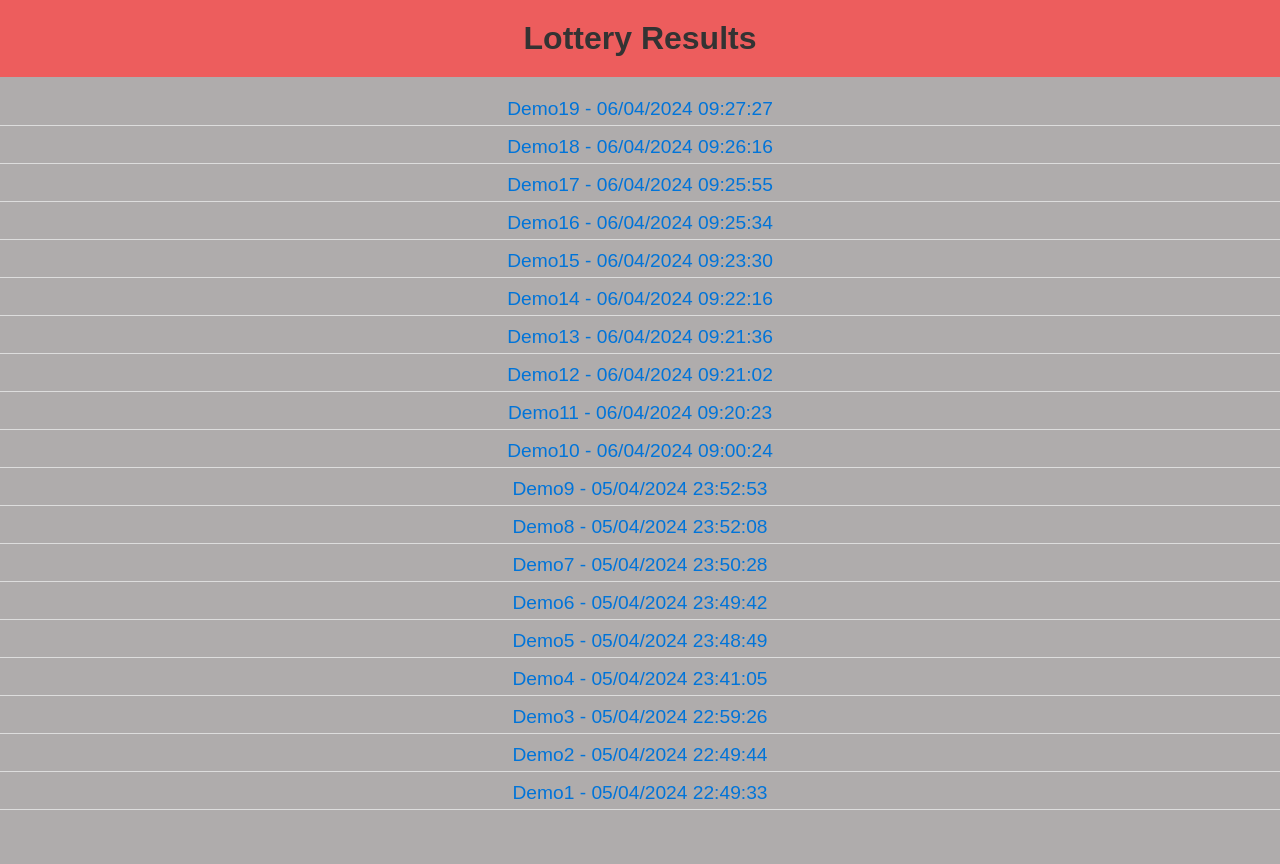
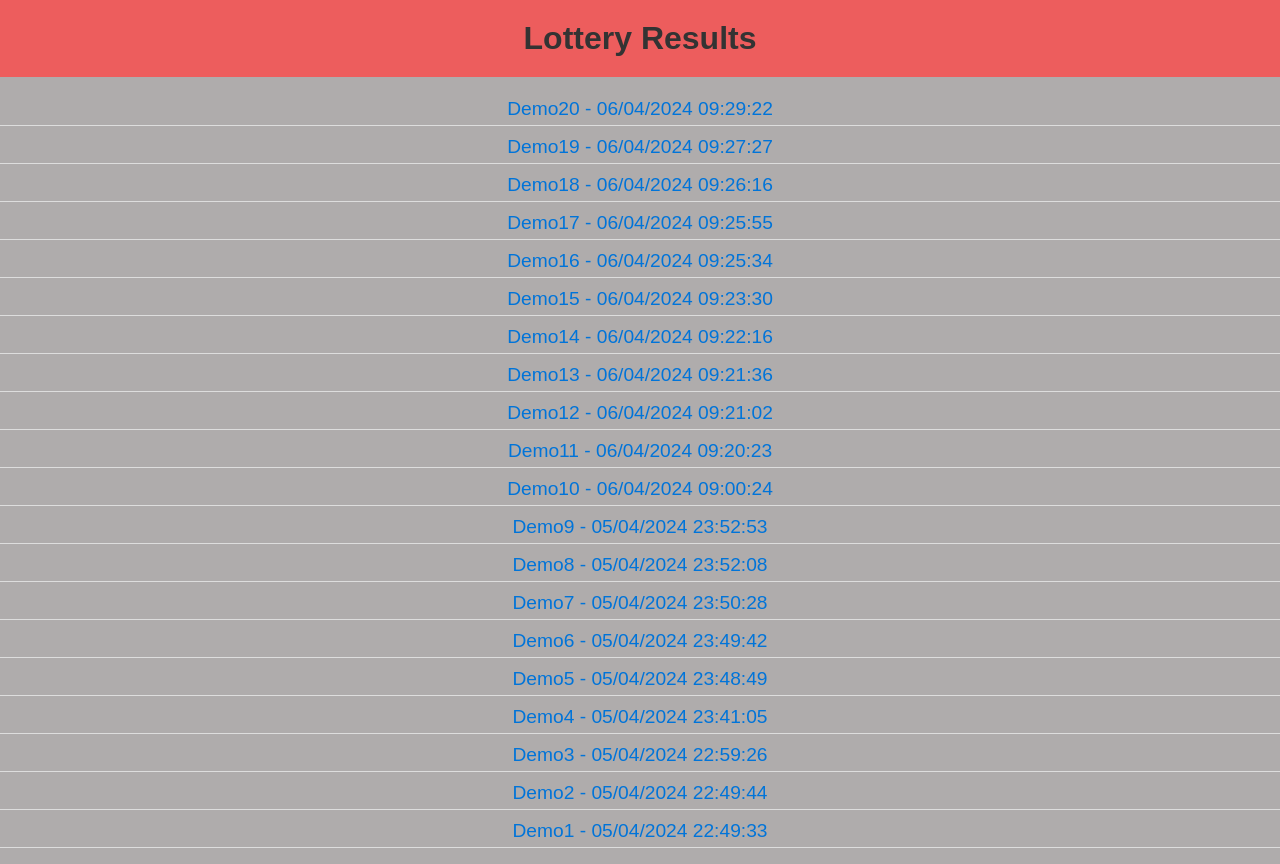
Before and after one commit to jojipanackal/jojipanackal.github.io, a plain HTML site: page index.html in a window 1280 px wide. Before the commit the page ends 826 px from the top, so only its background shows below. Drawn offline with Linux system fonts and the light colour scheme.

Commit message:
Demo20 2

```diff
--- a/index.html
+++ b/index.html
@@ -16,6 +16,11 @@
   </h1>
   <div>
    <ul id="results">
+    <li>
+     <a href="pdfs/Demo20.pdf">
+      Demo20 - 06/04/2024 09:29:22
+     </a>
+    </li>
     <li>
      <a href="pdfs/Demo19.pdf">
       Demo19 - 06/04/2024 09:27:27
```
Also changed, not shown: pdfs/names.txt.
